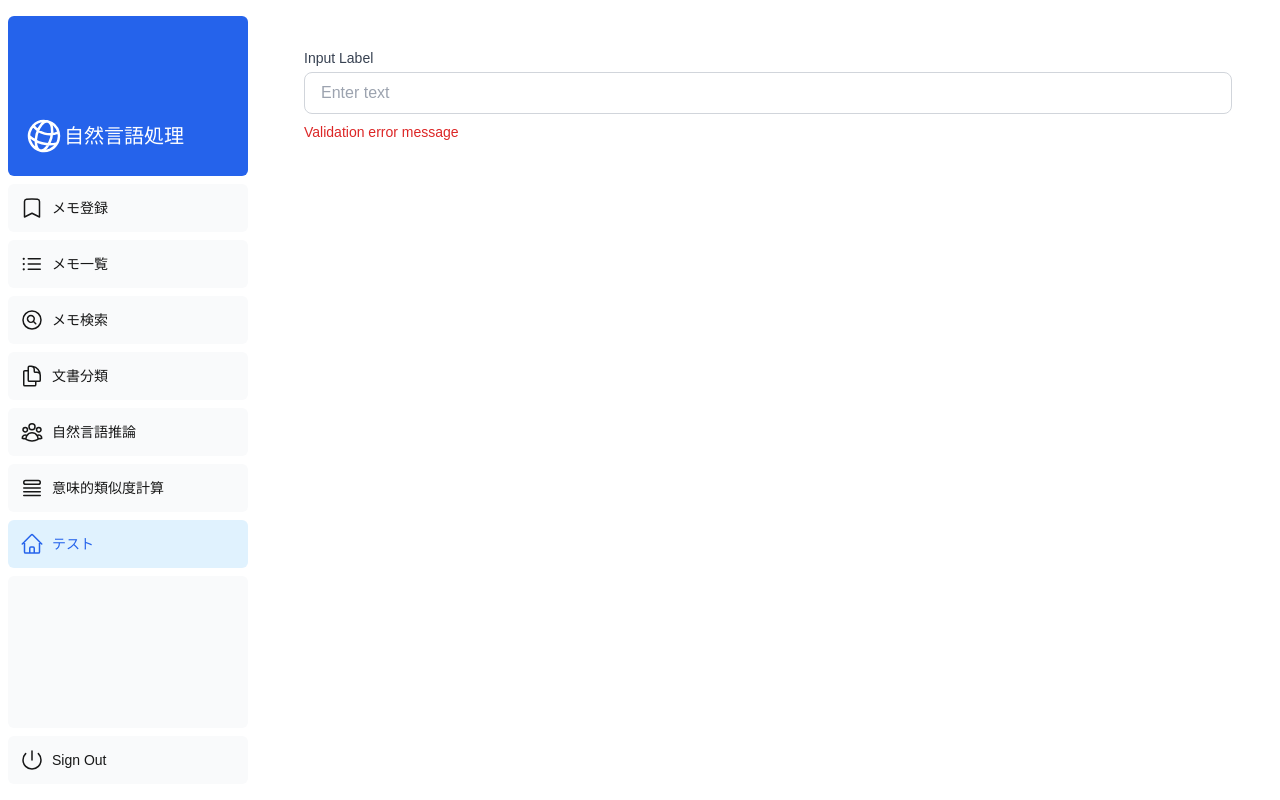
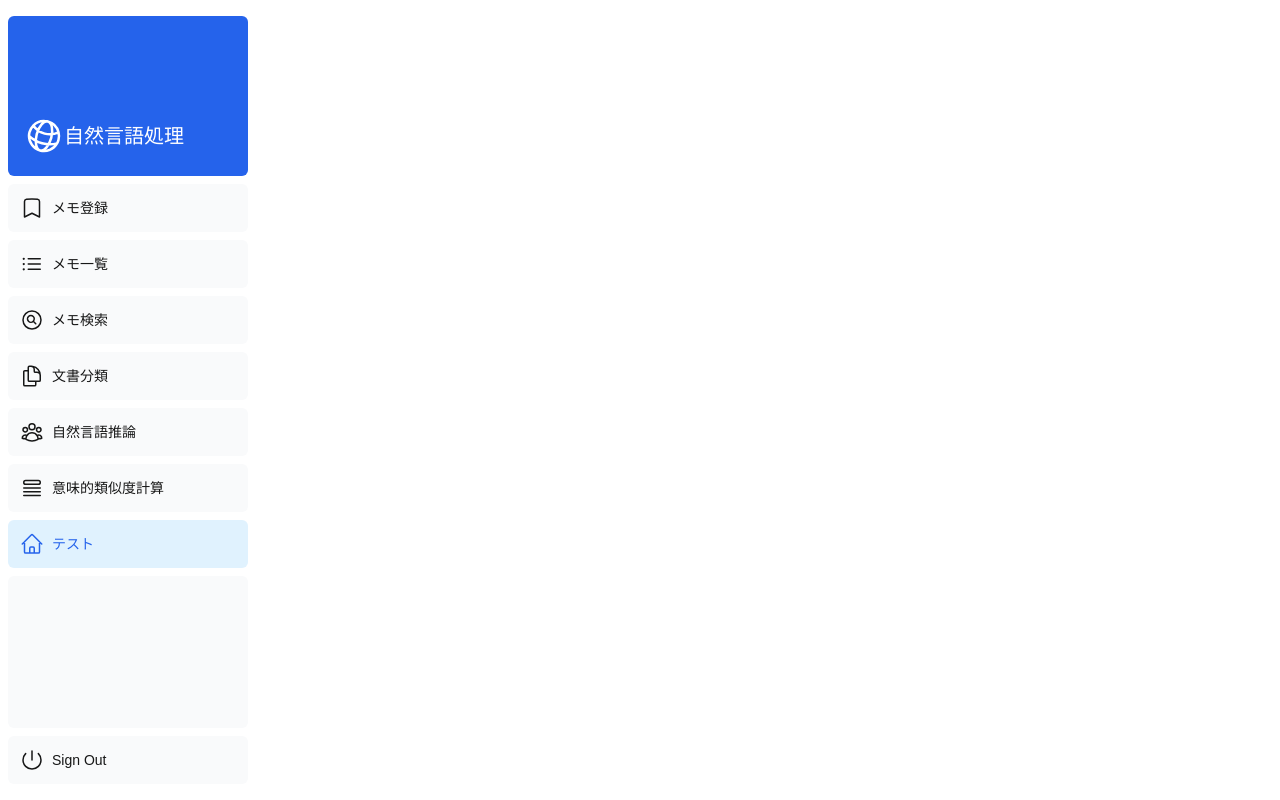
Before and after one commit to NK-shinonomesora/nk-ai-app-front, a Next.js app: page /top in a window 1280 px wide. Built offline with nearby package versions, Linux system fonts and the light colour scheme; a web font is replaced by a local one.

Commit message:
error page

```diff
--- /dev/null
+++ b/app/common/component/client_error.tsx
@@ -0,0 +1,23 @@
+
+
+const ClientError = ({ cause, message }) => {
+    return (
+        <div className="flex min-h-screen items-center justify-center bg-gradient-to-br from-blue-100 to-indigo-200">
+            <div className="text-center p-10 bg-white rounded-xl shadow-2xl transform transition duration-500 hover:scale-105 max-w-md">
+                <div className="text-indigo-500 text-6xl mb-4 animate-bounce">
+                    <i className="fas fa-exclamation-circle"></i>
+                </div>
+                <h1 className="text-4xl font-extrabold text-gray-800 mb-2">{cause}</h1>
+                <p className="text-gray-600 text-lg mb-6">{message}</p>
+                <button
+                    onClick={() => ''}
+                    className="px-6 py-3 bg-gradient-to-r from-indigo-500 to-blue-500 text-white rounded-full font-semibold hover:from-blue-500 hover:to-indigo-500 transition transform hover:scale-105 focus:outline-none shadow-lg"
+                >
+                戻る
+                </button>
+            </div>
+        </div>
+    )
+}
+
+export default ClientError;
--- a/app/top/detail_memo/page.tsx
+++ b/app/top/detail_memo/page.tsx
@@ -3,15 +3,20 @@
 import { useSearchParams } from "next/navigation";
 import { useState, useEffect } from "react";
 import axios from "axios";
+import ClientError from "@/app/common/component/client_error";
 
 const DetailMemo = () => {
     const searchParams = useSearchParams();
     const memoId = searchParams.get("memo_id");
     const [memo, setMemo] = useState();
-    const [isMounted, setIsMounted] = useState(true); // マウント状態を追跡
+    const [isMounted, setIsMounted] = useState<boolean>(true); // マウント状態を追跡
+    const [isClientError, setIsClientError] = useState<boolean>(false);
+    const [errorStatus, setErrorStatus] = useState<number>();
+    const [errorMessage, setErrorMessage] = useState<string>();
 
     useEffect(() => {
         const fetchData = async () => {
+            try {
                 const response = await axios.get("http://127.0.0.1:8000/memo/detail/", {
                     params: {
                         memo_id: memoId
@@ -19,6 +24,11 @@ const DetailMemo = () => {
                 });
                 if (isMounted) {
                     setMemo(response.data.memo);
+                }
+            } catch(e) {
+                setErrorMessage(e.response.data.detail);
+                setErrorStatus(e.response.status);
+                setIsClientError(true);
             }
         }
         fetchData();
@@ -30,6 +40,9 @@ const DetailMemo = () => {
     });
 
     return (
+        <>
+        {
+            isClientError ? <ClientError cause={errorStatus} message={errorMessage} /> :
             <div className="max-w-2xl mx-auto mt-8 p-6 bg-white shadow-lg rounded-lg">
                 <h2 className="text-3xl font-bold text-gray-800 mb-2">{memo && memo.title}</h2>
                 <p className="text-sm text-gray-500 mb-6">{memo && memo.created_at}</p>
@@ -45,6 +58,10 @@ const DetailMemo = () => {
                     </button>
                 </div>
             </div>
+        }
+
+        </>
+
     )
 }
 
--- a/app/top/page.tsx
+++ b/app/top/page.tsx
@@ -15,21 +15,6 @@ const Top = () => {
     return (
         <>
 
-<div class="mb-6">
-  <label for="input-field" class="block text-sm font-medium text-gray-700 mb-1">
-    Input Label
-  </label>
-  <input
-    id="input-field"
-    type="text"
-    class="w-full px-4 py-2 border rounded-lg focus:outline-none focus:ring-2 focus:ring-indigo-500 focus:border-indigo-500 border-gray-300 placeholder-gray-400"
-    placeholder="Enter text"
-  />
-  <p class="mt-2 text-sm text-red-600" id="input-error">
-    Validation error message
-  </p>
-</div>
-
 
 
         </>
```
Lines whose indentation alone changed are shown as unchanged.
